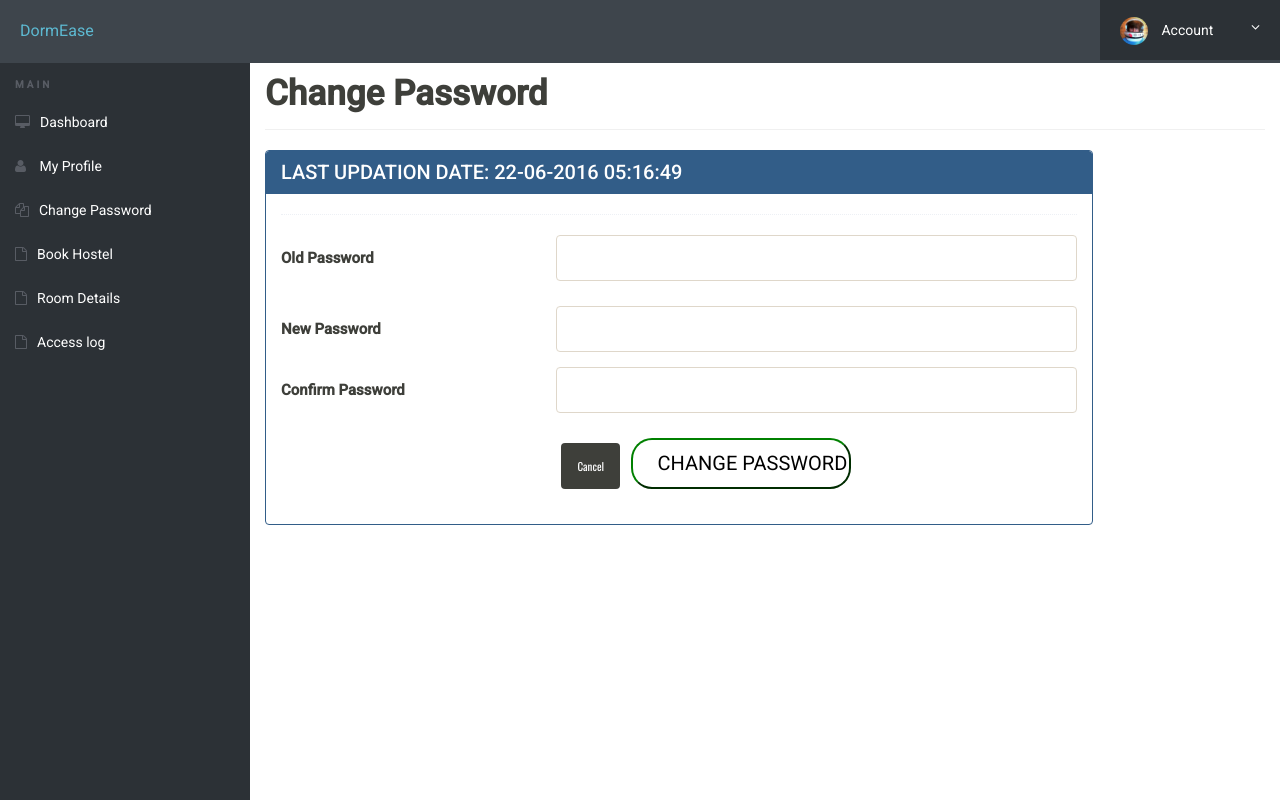
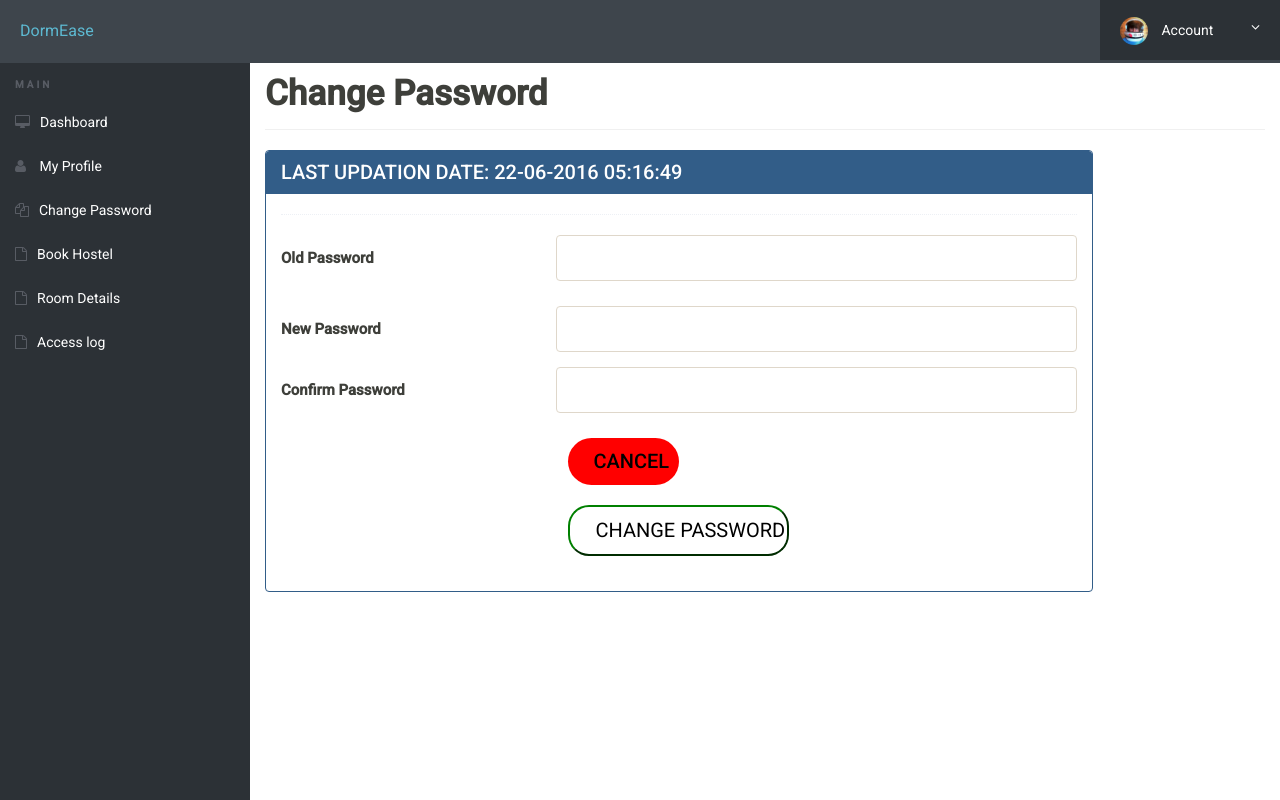
Before and after one commit to tarnibalgoher5/HMS, a PHP site: page /hostel/change-password.php in a window 1280 px wide. Run offline with PHP 8.4, Linux system fonts and the light colour scheme; a user stored in the database is signed in; data comes from the database, SQL or seed files in the repository.

Commit message:
buttons css done

```diff
--- a/hostel/change-password.php
+++ b/hostel/change-password.php
@@ -150,8 +150,19 @@ $stmt -> fetch(); ?>
 
 
 												<div class="col-sm-6 col-sm-offset-4">
-													<button class="btn btn-default" type="submit">
-														Cancel</button>
+													<button class="btn .btn-cancel"
+													style=" background-color: red;
+  color: black;
+  padding: 20px 25px;
+  font-family:inherit;
+  border-radius: 3rem;
+  font-size:20px;
+  margin:10px 5px 10px 7px;
+  line-height:.5rem;
+  border-color:red;
+  width:30%;"
+													type="submit">
+														CANCEL</button>
 
 													<input type="submit" name="changepwd"
 													Value="CHANGE PASSWORD" class=" update-btn
--- a/hostel/css/style.css
+++ b/hostel/css/style.css
@@ -511,6 +511,10 @@ border-color:green;
   color: white;
 }
 
+.btn-cancel:hover{
+  background-color: black;
+  color: white;
+}
 /*  */
 
 .btn-social > :first-child {
```
